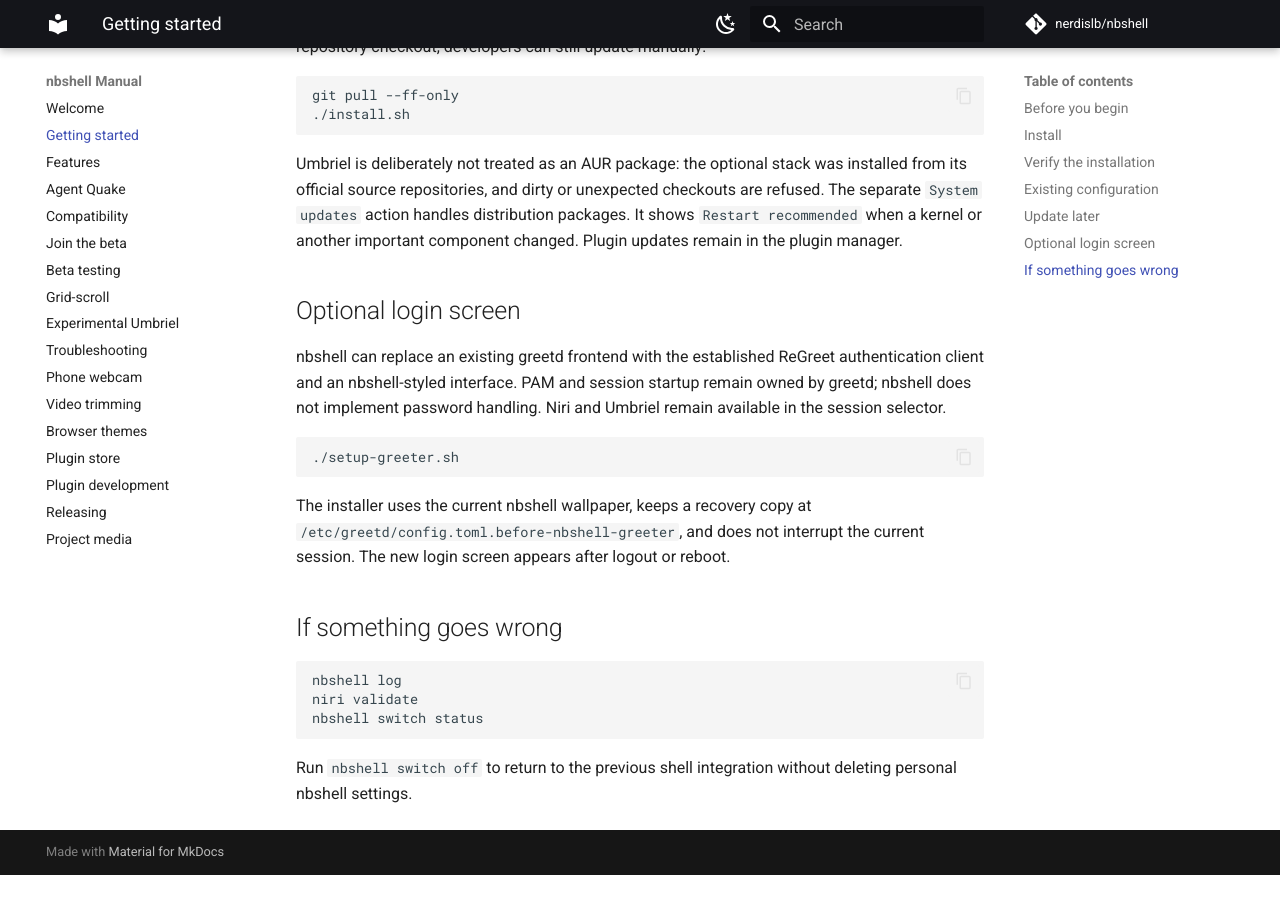
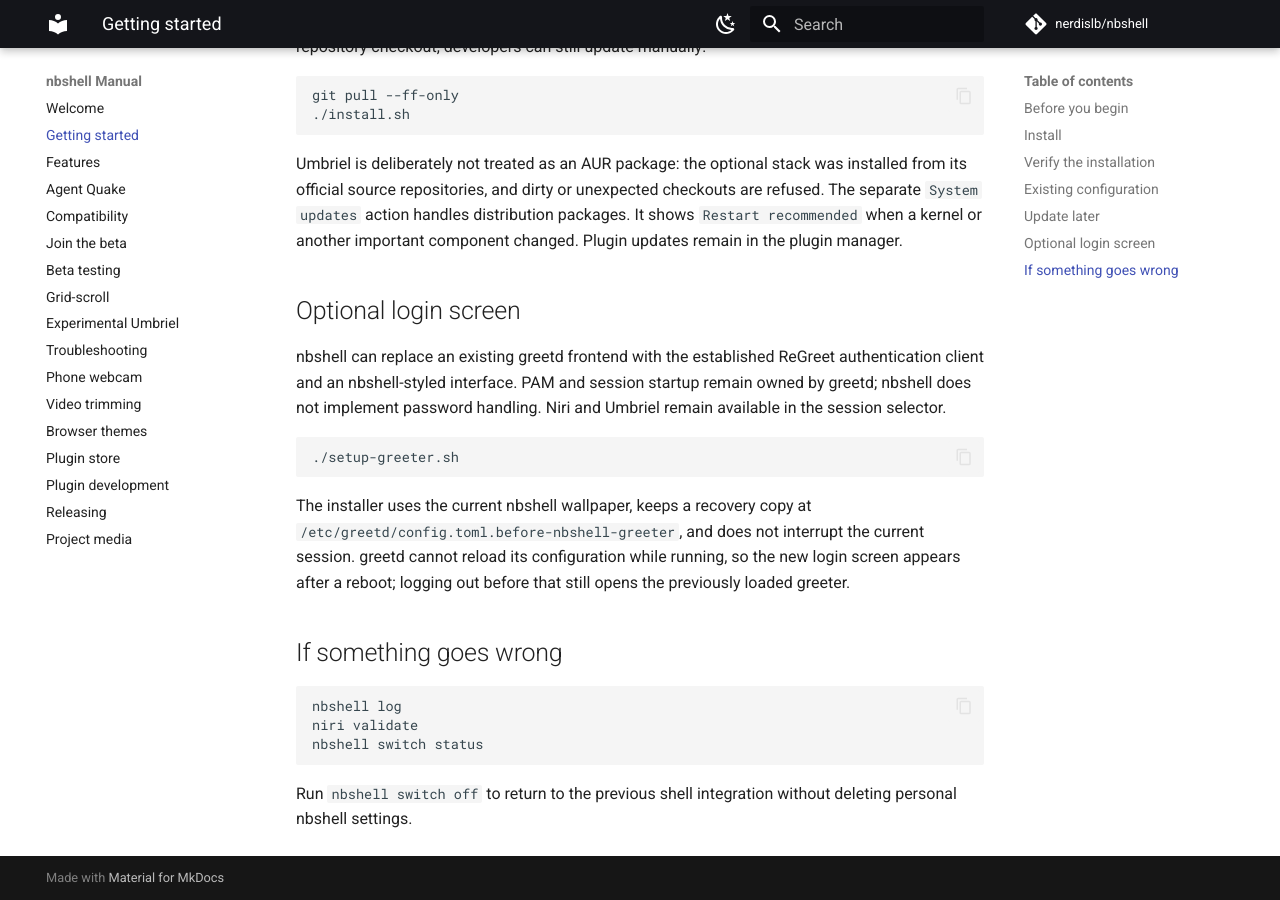
Before and after one commit to nerdislb/nbshell, an MkDocs documentation site: the page built from docs/getting-started.md, in a window 1280 px wide and 900 px high, scrolled down 2136 px. Built offline with MkDocs 1.6.1 and Material for MkDocs 9.7.7, drawn with Linux system fonts in a browser that asks for light colours; comment, search, counter and statistics services are not loaded; before the commit the page ends 3011 px from its top, so only the background shows below that.

Commit message:
docs: require reboot after greeter setup

```diff
--- a/docs/getting-started.md
+++ b/docs/getting-started.md
@@ -126,7 +126,9 @@
 
 The installer uses the current nbshell wallpaper, keeps a recovery copy at
 `/etc/greetd/config.toml.before-nbshell-greeter`, and does not interrupt the
-current session. The new login screen appears after logout or reboot.
+current session. greetd cannot reload its configuration while running, so the
+new login screen appears after a reboot; logging out before that still opens
+the previously loaded greeter.
 
 ## If something goes wrong
 
```
Also changed, not shown: 1 other file.
